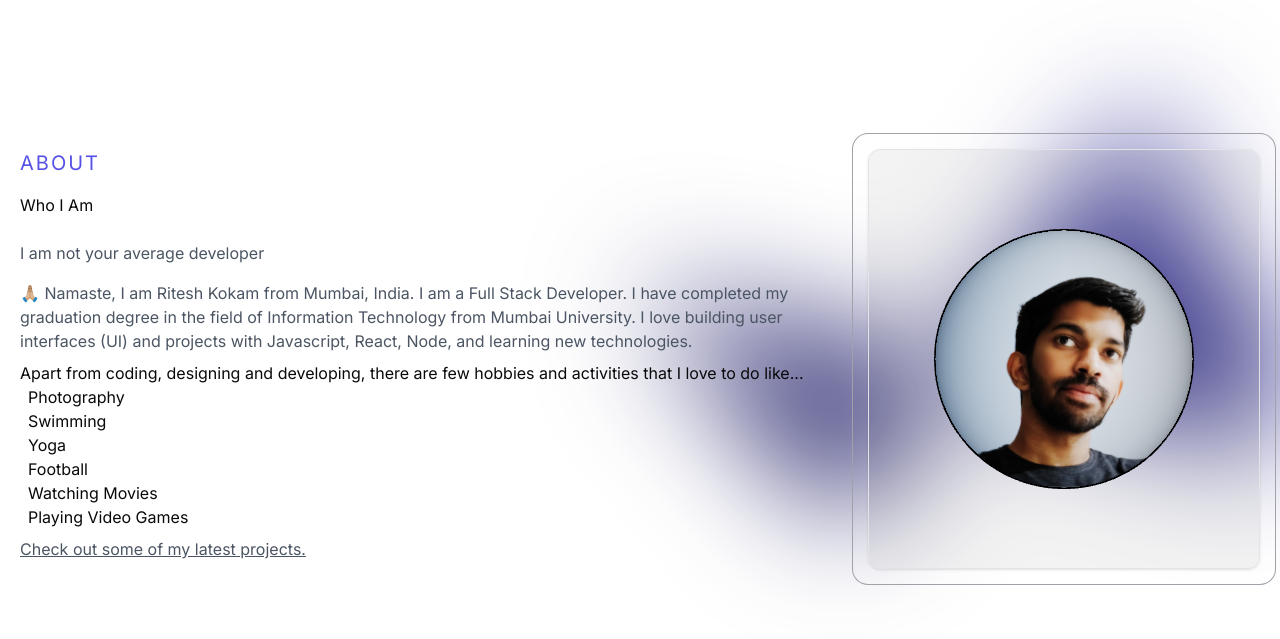
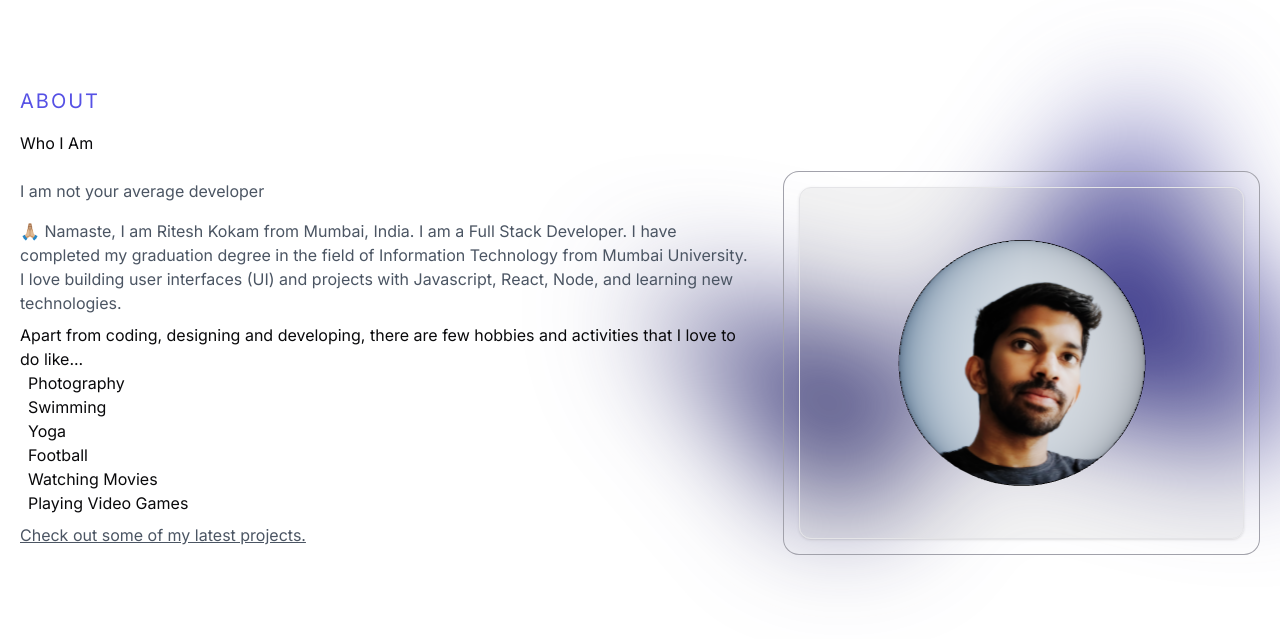
Before and after one commit to RiteshK-611/portfolio, a Next.js app: page / in a window 1280 px wide. Shown: the part 841-1480 px from the top of the page. Built offline with nearby package versions, Linux system fonts and the light colour scheme.

Commit message:
update About and ThreeD components

```diff
--- a/src/components/About.tsx
+++ b/src/components/About.tsx
@@ -10,29 +10,28 @@ import { motion } from "framer-motion";
 
 const About = () => {
   return (
-    <div
-      id="about"
-      className="w-full md:h-screen p-2 flex items-center justify-between py-16 bg-red">
-      <div className="max-w-[1240px] m-auto md:grid grid-cols-3 gap-8">
-        <div className="col-span-2">
+    <div id="about" className="w-full md:h-full p-2 py-16">
+      <div className="max-w-[1240px] m-auto py-16">
         <p className="uppercase text-xl tracking-widest text-[#5651e5]">
           About
         </p>
         <h2 className="py-4 dark:text-white">Who I Am</h2>
+        <div className="md:grid grid-cols-5 gap-8">
+          <div className="col-span-3">
             <p className="py-2 text-gray-600 dark:text-gray-400">
               I am not your average developer
             </p>
             <p className="py-2 text-gray-600 dark:text-gray-400">
-            🙏🏼 Namaste, I am Ritesh Kokam from Mumbai, India. I am a Full Stack
-            Developer. I have completed my graduation degree in the field of
-            Information Technology from Mumbai University. I love building user
-            interfaces (UI) and projects with Javascript, React, Node, and
-            learning new technologies.
+              🙏🏼 Namaste, I am Ritesh Kokam from Mumbai, India. I am a Full
+              Stack Developer. I have completed my graduation degree in the
+              field of Information Technology from Mumbai University. I love
+              building user interfaces (UI) and projects with Javascript, React,
+              Node, and learning new technologies.
             </p>
             <div>
               <p>
-              Apart from coding, designing and developing, there are few hobbies
-              and activities that I love to do like...
+                Apart from coding, designing and developing, there are few
+                hobbies and activities that I love to do like...
               </p>
               <ul>
                 <li className="flex items-center">
@@ -67,7 +66,8 @@ const About = () => {
               </p>
             </Link>
           </div>
-        <div className="w-full h-auto m-auto p-4 md:hidden hover:scale-95 ease-in duration-300">
+          <div className="col-span-2">
+            <div className="w-full h-full m-auto p-4 md:hidden hover:scale-95 ease-in duration-300">
               <Image className="" src={pic} alt="/" />
             </div>
             <Canva />
@@ -93,6 +93,8 @@ const About = () => {
             </div>
           </div>
         </div>
+      </div>
+    </div>
   );
 };
 
--- a/src/components/ThreeD.tsx
+++ b/src/components/ThreeD.tsx
@@ -66,7 +66,7 @@ const Canva = () => {
 
   return (
     <>
-      <div className="-m-2 rounded-xl p-2 ring-1 ring-inset ring-ring lg:-m-4 lg:rounded-2xl lg:p-4">
+      <div className="rounded-xl p-2 ring-1 ring-inset ring-ring lg:rounded-2xl lg:p-4 w-full h-full">
         <Canvas
           ref={canvasRef}
           className="hidden md:block rounded-xl border text-card-foreground shadow bg-primary/5"
```
Lines whose indentation alone changed are shown as unchanged.
